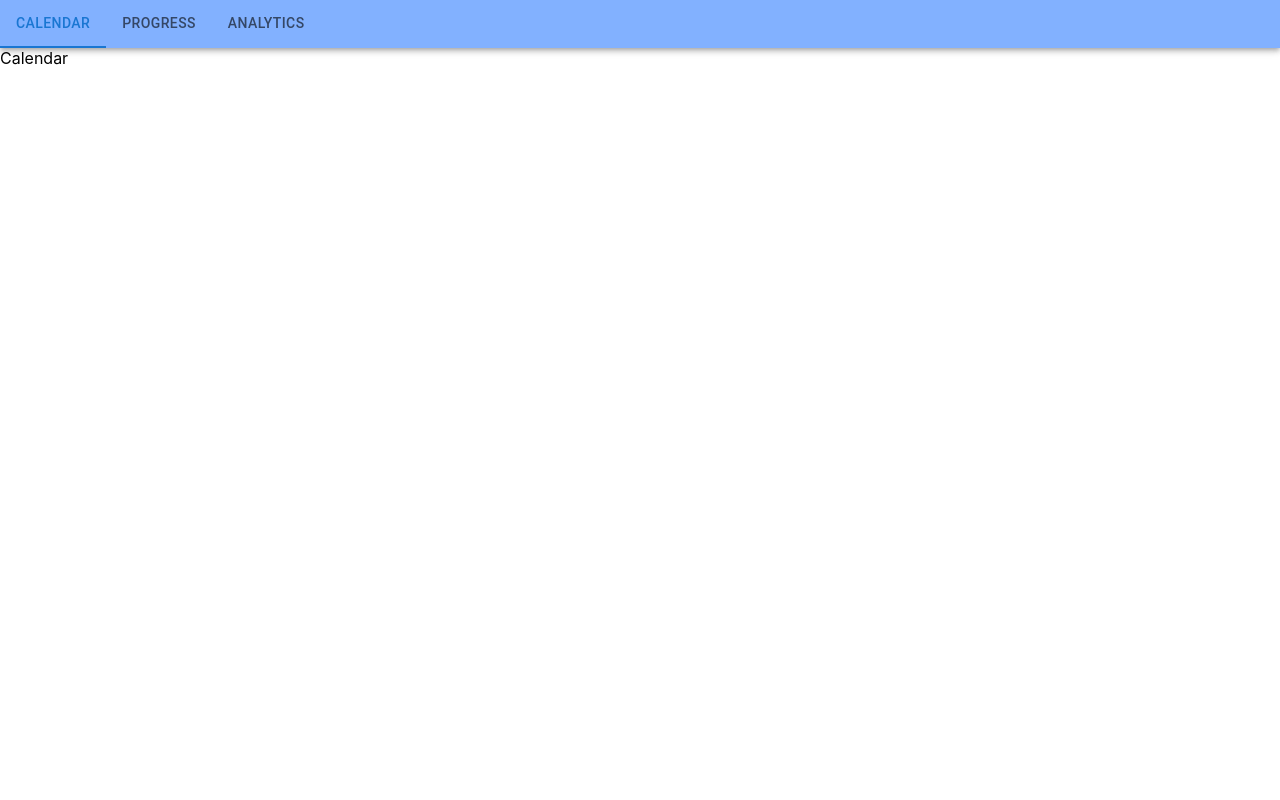
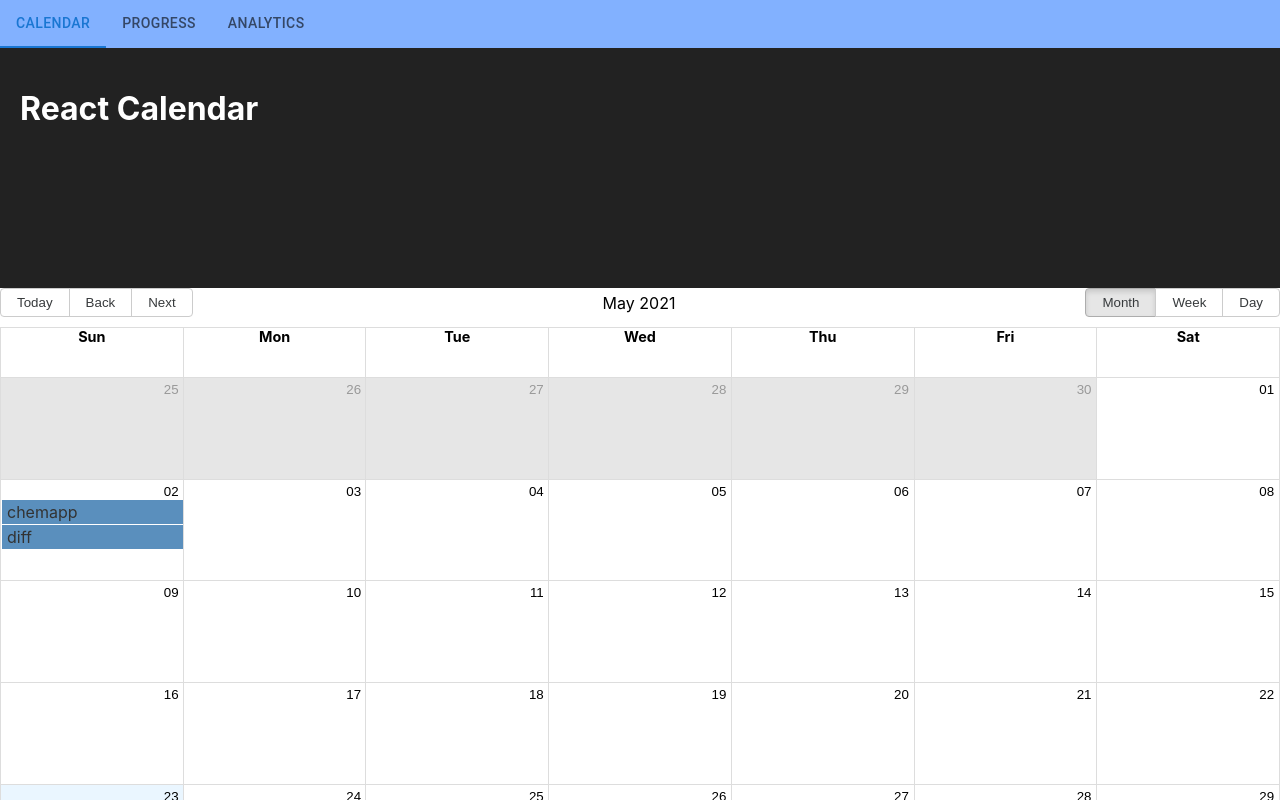
Before and after one commit to devon-wilson/CS-410---Mobile-Health-in-COVID-19-Project, a React (Create React App) app: page / in a window 1280 px wide. Shown: the top 800 px of the page. Built offline with nearby package versions, Linux system fonts and the light colour scheme.

Commit message:
Combined Isaiah and Devon branches

```diff
--- a/package.json
+++ b/package.json
@@ -15,6 +15,7 @@
     "dependencies": "0.0.1",
     "ng2-charts": "^2.4.2",
     "react": "^17.0.2",
+    "react-big-calendar": "^0.33.3",
     "react-bootstrap": "^1.6.0",
     "react-chartjs-2": "^3.0.3",
     "react-dom": "^17.0.2",
--- a/src/Home.jsx
+++ b/src/Home.jsx
@@ -1,6 +1,6 @@
 import React from "react";
 import { Tabs, Tab, AppBar } from "@material-ui/core";
-import Calendar from "./components/Calendar"
+import ChemCalendar from "./components/Calendar"
 import Chart from "./components/Chart"
 import Analytics from "./components/Analytics";
 
@@ -21,7 +21,7 @@ const Home = props => {
           <Tab label="Analytics" />
         </Tabs>
       </AppBar>
-      {selectedTab === 0 && <Calendar />}
+      {selectedTab === 0 && <ChemCalendar />}
       {selectedTab === 1 && <Chart />}
       {selectedTab === 2 && <Analytics />}
     </>
--- a/src/components/Analytics.js
+++ b/src/components/Analytics.js
@@ -55,7 +55,7 @@ class Analytics extends React.Component{
         let chartData = {
             labels: this.returnMonths(),
             datasets: [{
-                label: "Monthly Progress in 2021",
+                label: "Net Gain/Loss Progress in 2021",
                 data: this.state.difference,
                 backgroundColor: ['rgba(241, 0, 0, 0.71)'],
             }]
@@ -70,7 +70,7 @@ class Analytics extends React.Component{
     render(){
         return (
             <div>
-                <Doughnut
+                <Bar
                     data = {this.createChart()}
                     options = {{
                         rotation: 270,
--- a/src/components/Calendar.js
+++ b/src/components/Calendar.js
@@ -1,6 +1,93 @@
-import React from 'react';
+import React, { Component } from "react";
+import { Calendar, momentLocalizer } from "react-big-calendar";
+import moment from "moment";
+import "react-big-calendar/lib/css/react-big-calendar.css";
+import axios from "axios";
+import "react-big-calendar/lib/css/react-big-calendar.css";
+import "./calendar.css";
 
-const Calendar = () => {
-    return <div>Calendar</div>
+moment.locale("en-GB");
+
+const localizer = momentLocalizer(moment);
+
+class ChemCalendar extends Component {
+  constructor(props) {
+    super(props);
+
+    this.state = {
+      cal_events: [
+        //State is updated via componentDidMount
+      ],
+    };
+  }
+
+  convertDate = (date) => {
+    return moment.utc(date).toDate();
+  };
+
+  async componentDidMount() {
+    const obj = [
+      {
+        start: new Date("2021-05-02"),
+        end: new Date("2021-05-02"),
+        name: "test product",
+        allDay: true,
+        title: "chemapp",
+      },
+
+      {
+        start: new Date("2021-05-02"),
+        end: new Date("2021-05-02"),
+        name: " product",
+        allDay: true,
+        title: "diff",
+      },
+    ];
+    this.setState({
+      cal_events: [...obj],
+    });
+  }
+
+  eventStyleGetter(event, start, end, isSelected) {
+    console.log(event);
+    var backgroundColor = "#" + event.hexColor;
+    var style = {
+      backgroundColor: backgroundColor,
+      borderRadius: "0px",
+      opacity: 0.8,
+      color: "black",
+      border: "0px",
+      display: "block",
+    };
+    return {
+      style: style,
+    };
+  }
+
+  render() {
+    const { cal_events } = this.state;
+
+    return (
+      <div className="Calendar">
+        <header className="calendar-header">
+          <h1 className=".calendar-title">React Calendar</h1>
+        </header>
+        <div style={{ height: 700 }}>
+          <Calendar
+            localizer={localizer}
+            events={cal_events}
+            //step={960}
+            defaultView="month"
+            views={["month", "week", "day"]}
+            defaultDate={new Date()}
+            onSelectSlot={this.slotSelected}
+            onSelectEvent={this.eventSelected}
+            eventPropGetter={this.eventStyleGetter}
+          />
+        </div>
+      </div>
+    );
+  }
 }
-export default Calendar;
+
+export default ChemCalendar;
--- /dev/null
+++ b/src/components/calendar.css
@@ -0,0 +1,22 @@
+.calendar {
+    text-align: center;
+  }
+
+  .calendar-header {
+    background-color: #222;
+    height: 200px;
+    padding: 20px;
+    color: white;
+  }
+
+  .calendar-title {
+    font-size: 1.5em;
+  }
+
+  .calendar-intro {
+    font-size: medium;
+  }
+
+  .rbc-header {
+    height: 50px;
+  }
```
Also changed, not shown: 1 other file (tests, documents, lock files or other folders).
